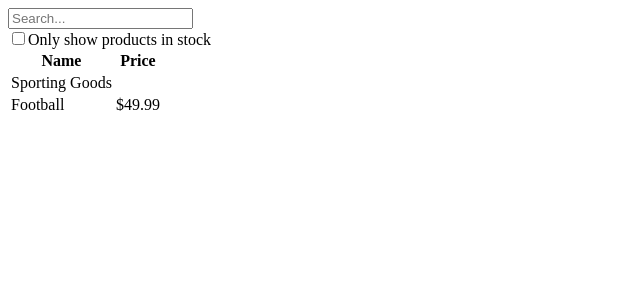
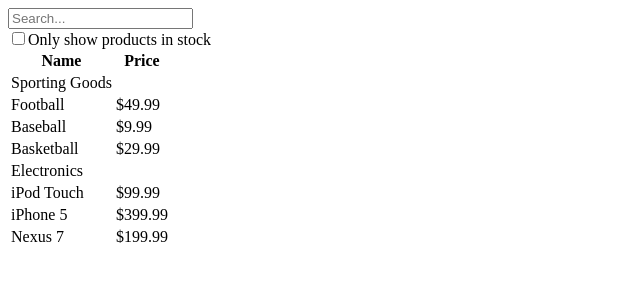
Before and after one commit to yepark98/Online-Store, a React (Create React App) app: page / in a window 1280 px wide. Shown: the top 300 px of the page, without its empty margins (0-640 px from the left). Built offline with nearby package versions, Linux system fonts and the light colour scheme.

Commit message:
데이터 불러오기 및 적용하기

```diff
--- a/src/App.js
+++ b/src/App.js
@@ -1,11 +1,13 @@
 import React from "react";
+import { RecoilRoot } from "recoil";
+
 import FilterableProductTable from "./components/FilterableProductTable";
 
 function App() {
   return (
-    <>
+    <RecoilRoot>
       <FilterableProductTable />
-    </>
+    </RecoilRoot>
   );
 }
 
--- /dev/null
+++ b/src/atoms.js
@@ -0,0 +1,11 @@
+import { atom } from "recoil";
+
+export const textState = atom({
+  key: "textState",
+  default: "",
+});
+
+export const stockState = atom({
+  key: "stockState",
+  default: false,
+});
--- a/src/components/FilterableProductTable.jsx
+++ b/src/components/FilterableProductTable.jsx
@@ -1,4 +1,5 @@
 import React from "react";
+
 import ProductTable from "./ProductTable";
 import SearchBar from "./SearchBar";
 
@@ -45,7 +46,7 @@ const FilterableProductTable = () => {
   return (
     <>
       <SearchBar />
-      <ProductTable />
+      <ProductTable products={data} />
     </>
   );
 };
--- a/src/components/ProductCategory.jsx
+++ b/src/components/ProductCategory.jsx
@@ -1,15 +1,19 @@
 import React from "react";
 
-const ProductCategory = () => {
+const ProductCategory = (props) => {
+  const { category, items } = props;
+
   return (
     <tbody>
       <tr>
-        <td>Sporting Goods</td>
+        <td>{category}</td>
       </tr>
-      <tr>
-        <td>Football</td>
-        <td>$49.99</td>
-      </tr>
+      {items.map((item, index) => (
+        <tr key={index}>
+          <td>{item.name}</td>
+          <td>{item.price}</td>
+        </tr>
+      ))}
     </tbody>
   );
 };
--- a/src/components/ProductTable.jsx
+++ b/src/components/ProductTable.jsx
@@ -1,7 +1,26 @@
 import React from "react";
+
 import ProductCategory from "./ProductCategory";
 
-const ProductTable = () => {
+const ProductTable = (props) => {
+  const { products } = props;
+
+  const result = products.reduce((acc, cur) => {
+    if (acc.hasOwnProperty(cur.category)) {
+      return {
+        ...acc,
+        [cur.category]: [...acc[cur.category], cur],
+      };
+    } else {
+      return {
+        ...acc,
+        [cur.category]: [cur],
+      };
+    }
+  }, {});
+
+  const keys = Object.keys(result);
+
   return (
     <table>
       <thead>
@@ -10,7 +29,9 @@ const ProductTable = () => {
           <th>Price</th>
         </tr>
       </thead>
-      <ProductCategory />
+      {keys.map((key, index) => (
+        <ProductCategory key={index} category={key} items={result[key]} />
+      ))}
     </table>
   );
 };
--- a/src/components/SearchBar.jsx
+++ b/src/components/SearchBar.jsx
@@ -1,11 +1,37 @@
 import React from "react";
+import { useRecoilState } from "recoil";
+
+import { stockState, textState } from "./../atoms";
 
 const SearchBar = () => {
+  const [text, setText] = useRecoilState(textState);
+  const [inStockOnly, setinStockOnly] = useRecoilState(stockState);
+
+  const handleChangeText = (e) => {
+    setText(e.target.value);
+  };
+
+  const handleChangeInStockOnly = (e) => {
+    setinStockOnly(e.target.checked);
+  };
+
   return (
     <section>
-      <input type="text" name="" id="" placeholder="Search..." />
+      <input
+        type="text"
+        name="text"
+        placeholder="Search..."
+        value={text}
+        onChange={handleChangeText}
+      />
       <div>
-        <input type="checkbox" name="" id="stock" />
+        <input
+          type="checkbox"
+          name="stock"
+          id="stock"
+          checked={inStockOnly}
+          onChange={handleChangeInStockOnly}
+        />
         <label htmlFor="stock">Only show products in stock</label>
       </div>
     </section>
```
